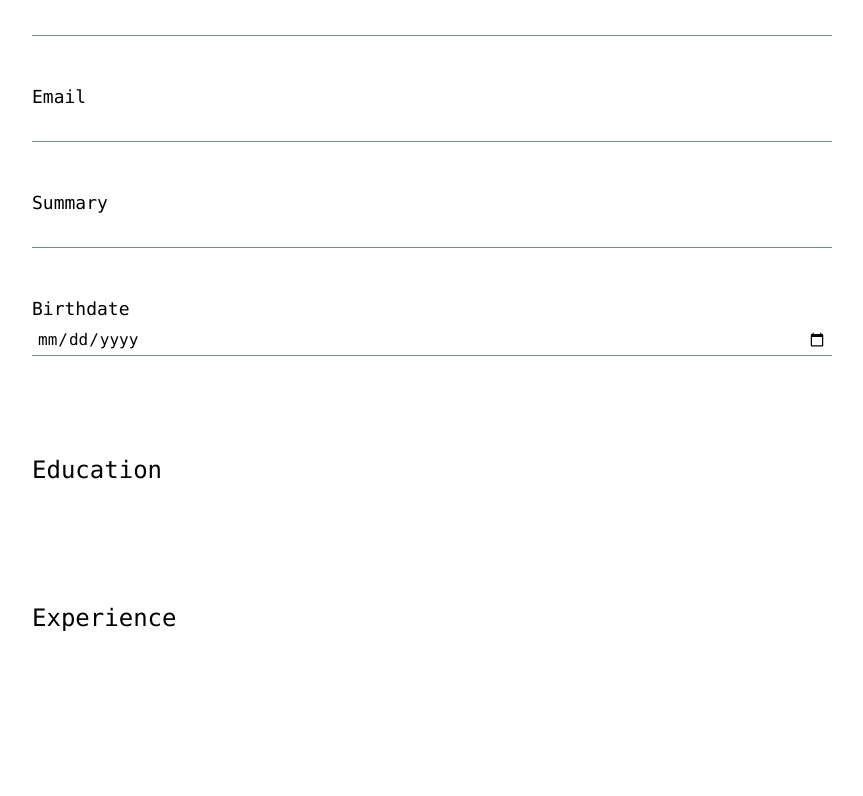
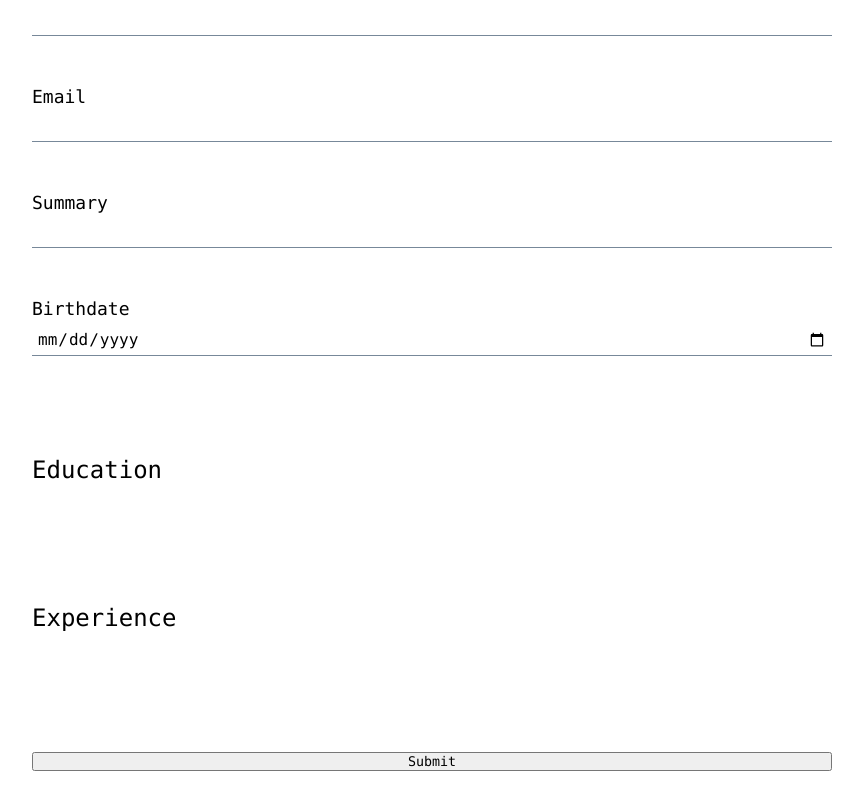
Before and after one commit to benjyongzh/Resume-Builder, a React (Create React App) app: page / in a window 1280 px wide. Shown: the part 199-995 px from the top of the page, without its empty margins (208-1071 px from the left). Before the commit the page ends 926 px from the top, so only its background shows below. Built offline with nearby package versions, Linux system fonts and the light colour scheme.

Commit message:
Add submit button.

```diff
--- a/src/App.js
+++ b/src/App.js
@@ -7,6 +7,12 @@ class App extends Component{
   constructor(props){
     super(props);
 
+    this.onSubmit = this.onSubmit.bind(this);
+
+  };
+
+  onSubmit(){
+    console.log("form submitted");
   };
 
 
@@ -41,6 +47,11 @@ class App extends Component{
           <SectionComponent section={sections.general} sectionType="general" addable={false} />
           <SectionComponent section={sections.education} sectionType="education" addable={true} />
           <SectionComponent section={sections.experience} sectionType="experience" addable={true} />
+          <button onClick={event => {
+            event.preventDefault();
+            this.onSubmit();
+          }
+          }>Submit</button>
         </form>
 
       </div>
```
